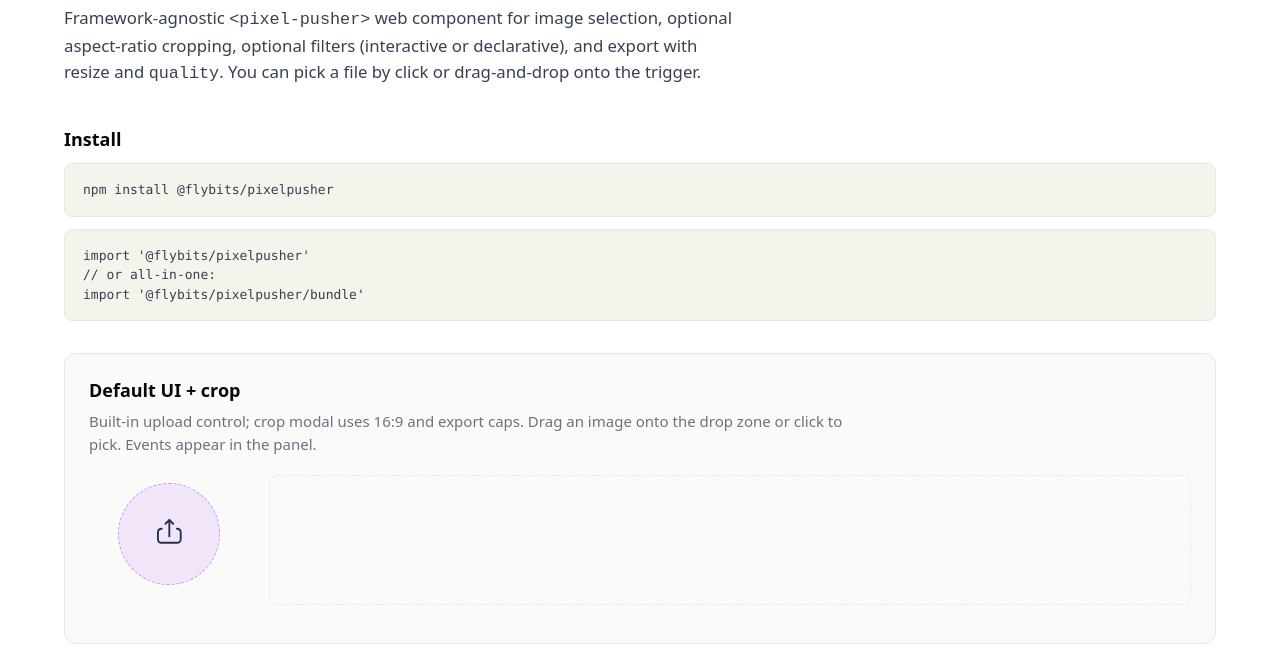
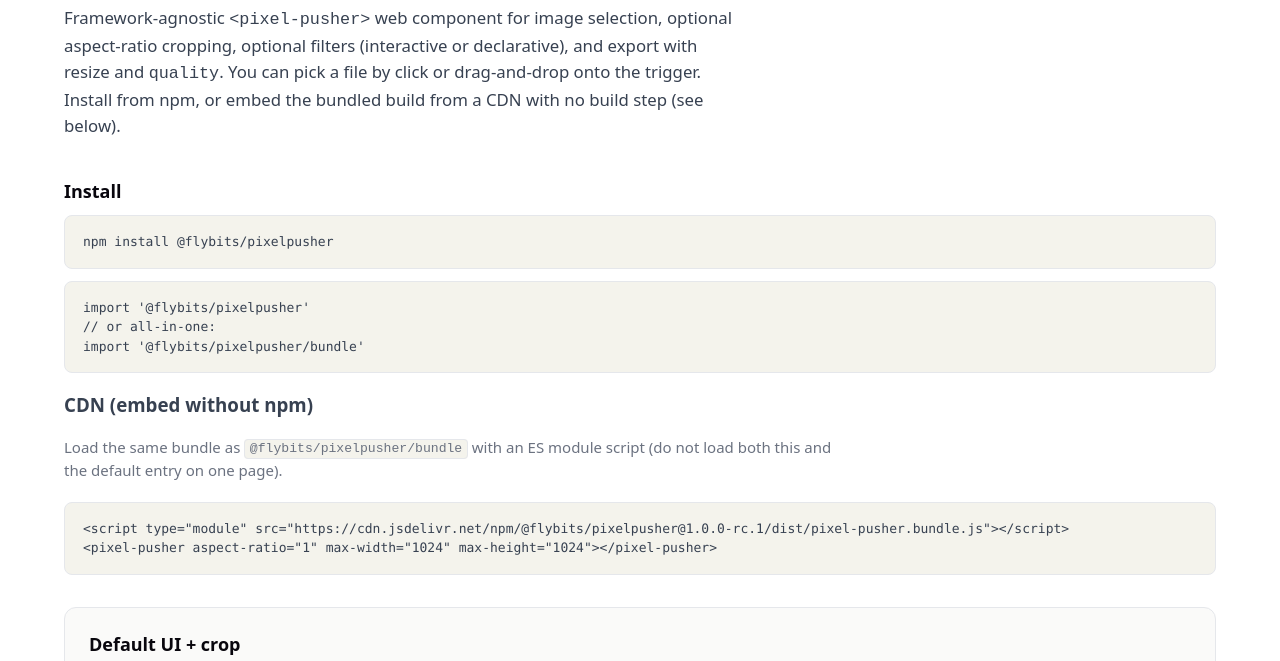
Before and after one commit to flybits/pixelpusher-local, a website built with Vite: page index.html in a window 1280 px wide. Shown: the part 84-745 px from the top of the page. Built offline with nearby package versions, Linux system fonts and the light colour scheme; files whose address does not match are found by name.

Commit message:
Update readme and bumped version;

```diff
--- a/index.html
+++ b/index.html
@@ -16,7 +16,8 @@
           Framework-agnostic <code>&lt;pixel-pusher&gt;</code> web component for image selection,
           optional aspect-ratio cropping, optional filters (interactive or declarative), and export
           with resize and <code>quality</code>. You can pick a file by click or drag-and-drop onto
-          the trigger.
+          the trigger. Install from npm, or embed the bundled build from a CDN with no build step
+          (see below).
         </p>
       </header>
 
@@ -26,6 +27,13 @@
         <pre class="demo-code"><code>import '@flybits/pixelpusher'
 // or all-in-one:
 import '@flybits/pixelpusher/bundle'</code></pre>
+        <h3 id="cdn-heading">CDN (embed without npm)</h3>
+        <p class="demo-desc">
+          Load the same bundle as <code>@flybits/pixelpusher/bundle</code> with an ES module script
+          (do not load both this and the default entry on one page).
+        </p>
+        <pre class="demo-code"><code>&lt;script type="module" src="https://cdn.jsdelivr.net/npm/@flybits/pixelpusher@1.0.0-rc.1/dist/pixel-pusher.bundle.js"&gt;&lt;/script&gt;
+&lt;pixel-pusher aspect-ratio="1" max-width="1024" max-height="1024"&gt;&lt;/pixel-pusher&gt;</code></pre>
       </section>
 
       <section class="demo-card" aria-labelledby="demo-a-heading">
--- a/package.json
+++ b/package.json
@@ -1,6 +1,6 @@
 {
   "name": "@flybits/pixelpusher",
-  "version": "1.0.0-rc.0",
+  "version": "1.0.0-rc.1",
   "description": "A framework-agnostic `<pixel-pusher>` web component for image file selection with optional aspect-ratio cropping, optional image filters (rotation, brightness, contrast, grayscale, blur), and optimization",
   "author": "Flybits Inc.",
   "keywords": [
```
Also changed, not shown: README.md.
